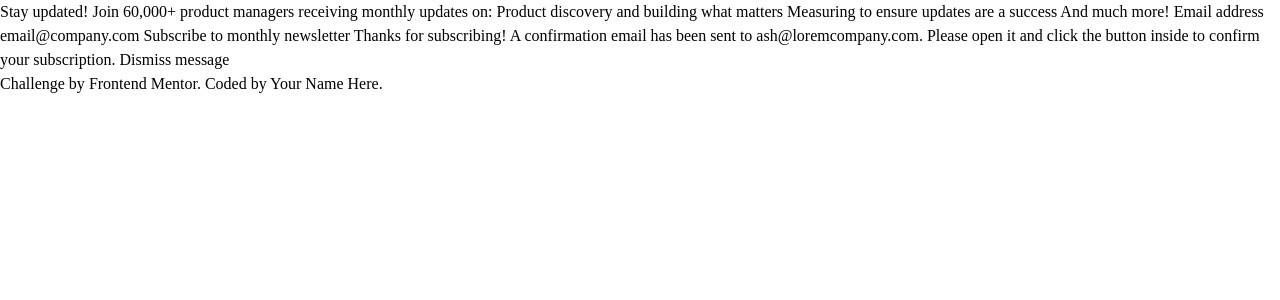
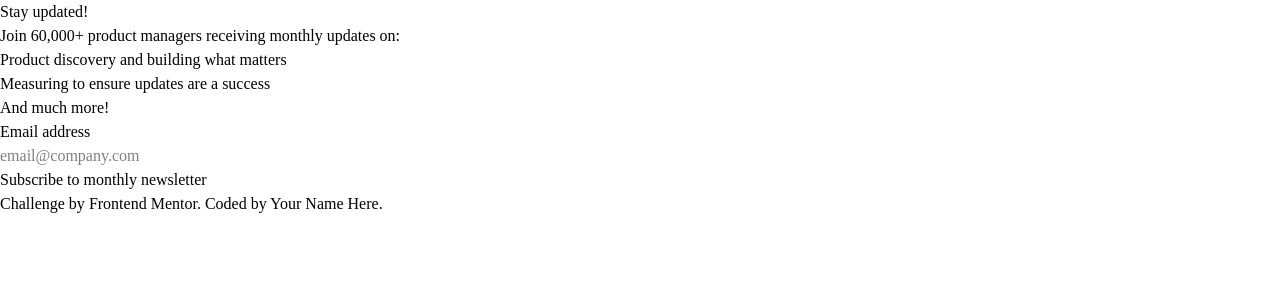
Before and after one commit to JoshuaM04/Newsletter-sign-up-form, a React (Vite) app: page / in a window 1280 px wide. Shown: the top 300 px of the page. Built offline with nearby package versions, Linux system fonts and the light colour scheme.

Commit message:
Added structure to the webpage within the App.jsx file. Utilized semantic elements.

```diff
--- a/src/App.jsx
+++ b/src/App.jsx
@@ -1,34 +1,39 @@
-import { useState } from 'react';
-
 export default function Newsletter() {
     return (
-        <div className="bg-red-100">
-            <p>
-            Stay updated!
+        <fragment className="bg-red-100">
+            <header>
+                <h1>Stay updated!</h1>
+            </header>
 
-            Join 60,000+ product managers receiving monthly updates on:
+            <main>
+            <p>Join 60,000+ product managers receiving monthly updates on:</p>
+            <ul>
+                <li>Product discovery and building what matters</li>
+                <li>Measuring to ensure updates are a success</li>
+                <li>And much more!</li>
+            </ul>
 
-            Product discovery and building what matters
-            Measuring to ensure updates are a success
-            And much more!
+            <label htmlFor="">Email address</label>
+            <br />
+            <input type="text" placeholder="email@company.com"></input>
+            <br />
 
-            Email address
-            email@company.com
+            <button>Subscribe to monthly newsletter</button>
 
-            Subscribe to monthly newsletter
+            <div className="pop-up" aria-hidden="true" hidden>
+                Thanks for subscribing!
 
-            Thanks for subscribing!
+                A confirmation email has been sent to ash@loremcompany.com.
+                Please open it and click the button inside to confirm your subscription.
 
-            A confirmation email has been sent to ash@loremcompany.com.
-            Please open it and click the button inside to confirm your subscription.
+                Dismiss message
+            </div>
 
-            Dismiss message
-            </p>
-
-            <div class="attribution">
+            </main>
+            <footer>
                 Challenge by <a href="https://www.frontendmentor.io?ref=challenge" target="_blank">Frontend Mentor</a>.
                 Coded by <a href="#">Your Name Here</a>.
-            </div>
-        </div>
+            </footer>
+        </fragment>
     );
 }
```
